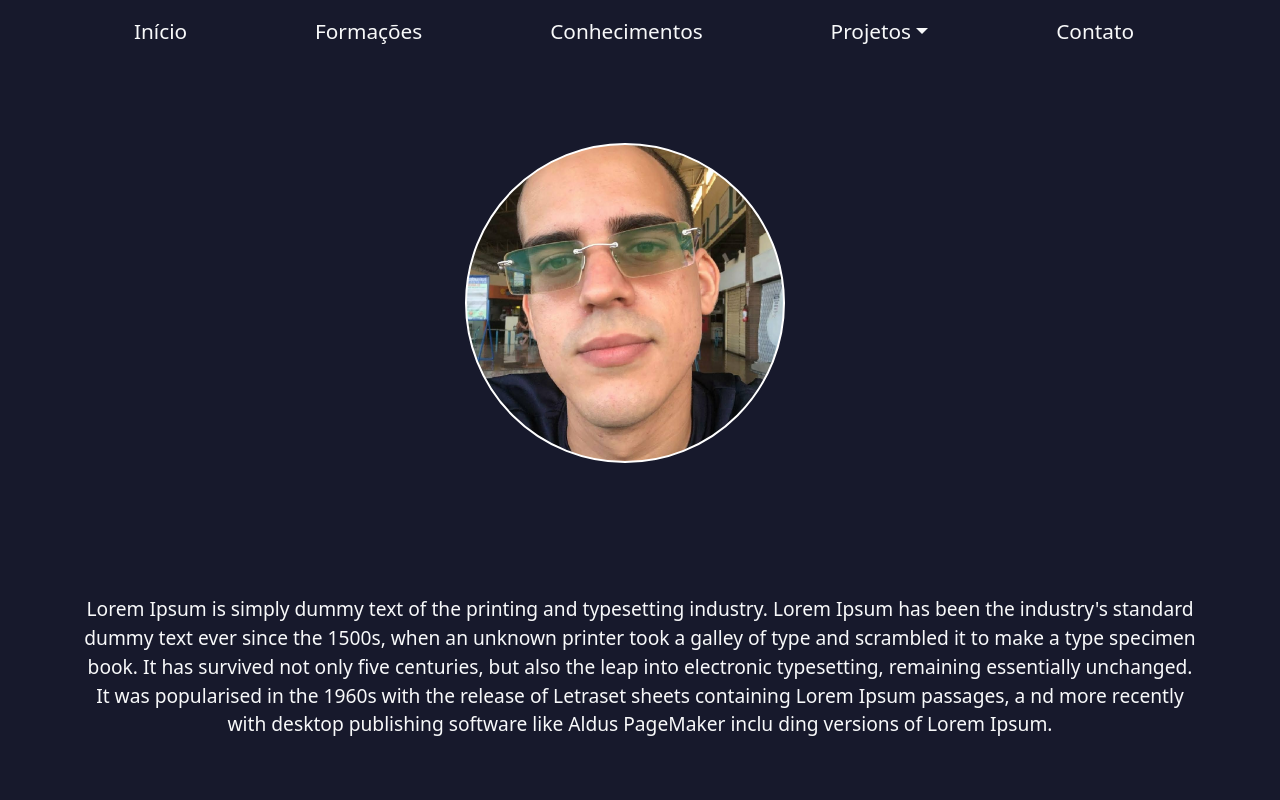
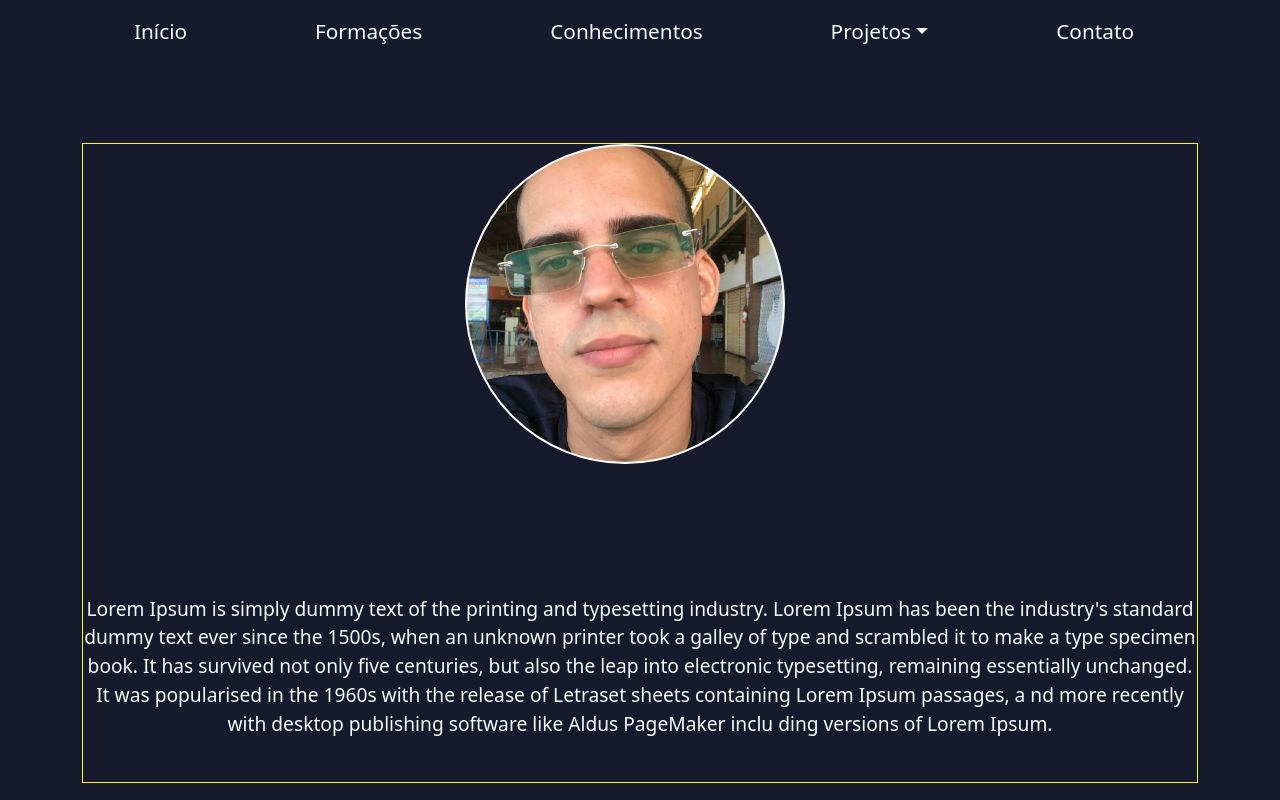
Before and after one commit to NetoVilela/meu_site, a React (Create React App) app: page / in a window 1280 px wide. Built offline with nearby package versions, Linux system fonts and the light colour scheme; the HTML template or start-up script is replaced by a standard one.

Commit message:
Testa com borda amarela

```diff
--- a/src/components/Apresentation/style.css
+++ b/src/components/Apresentation/style.css
@@ -3,6 +3,7 @@
     flex-wrap: nowrap;
     margin-top: 10vh;
     height: 80vh;
+    border: solid 1px yellow;
 }
 
 @media only screen and (max-width: 400px){
```
